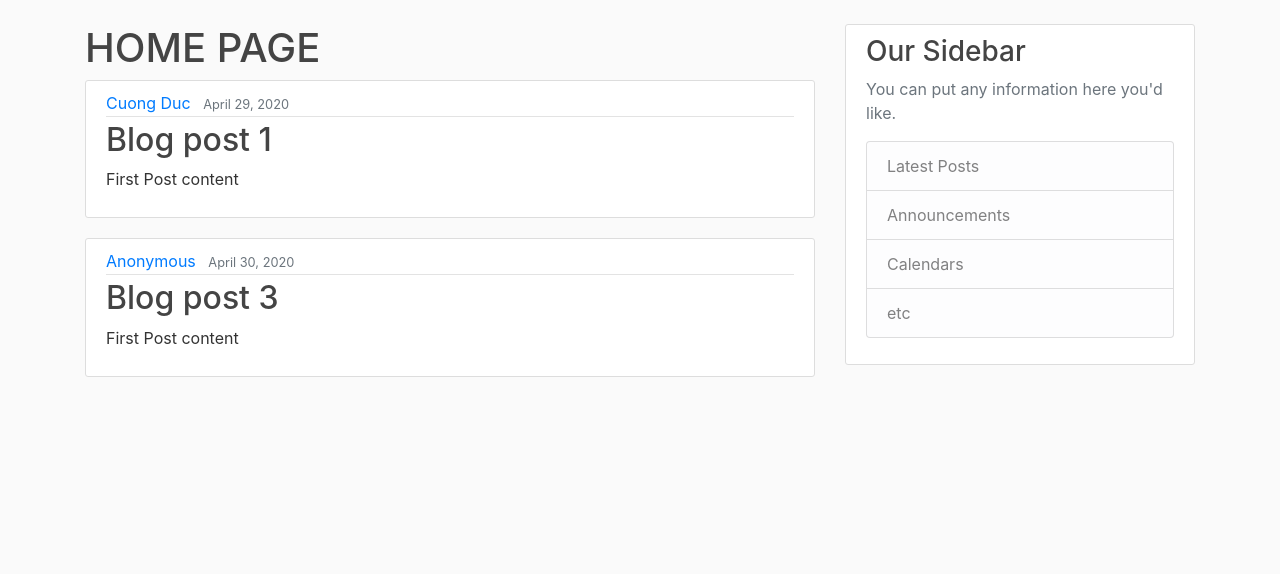
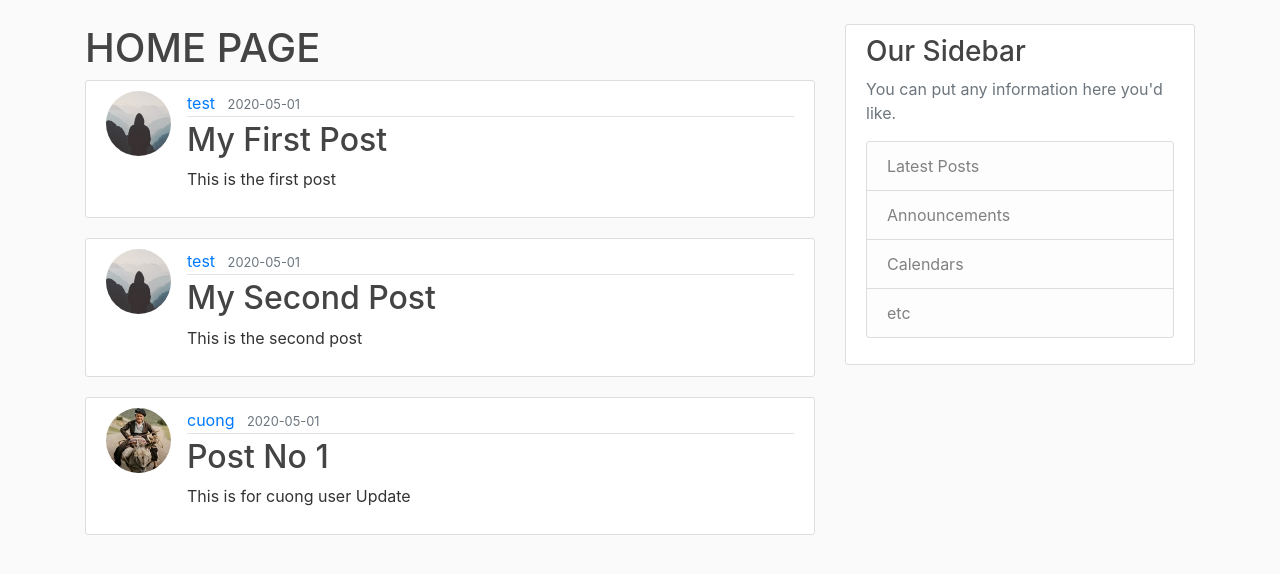
Before and after one commit to cuongduc91/flaskblog, a Flask app: page / in a window 1280 px wide. Shown: the part 56-630 px from the top of the page. Run offline with Flask 2, Linux system fonts and the light colour scheme; data comes from the database, SQL or seed files in the repository; both versions use the stored data as it was after the commit; some libraries are stand-ins or nearby versions.

Commit message:
delete and update post

```diff
--- a/flaskblog/routes.py
+++ b/flaskblog/routes.py
@@ -1,28 +1,15 @@
 import secrets, os
-from flask import render_template, url_for, flash, redirect, request
-from flaskblog.forms import RegistrationForm, LoginForm, UpdateAccountForm
+from flask import render_template, url_for, flash, redirect, request, abort
+from flaskblog.forms import RegistrationForm, LoginForm, UpdateAccountForm, PostForm
 from flaskblog.models import User, Post
 from flaskblog import app, bcrypt, db
 from flask_login import login_user, current_user, logout_user, login_required
 from PIL import Image
-posts =[
-    {
-        'author':'Cuong Duc',
-        'title':'Blog post 1',
-        'content':'First Post content',
-        'date_posted':'April 29, 2020'
-    },
-    {
-        'author':'Anonymous',
-        'title':'Blog post 3',
-        'content':'First Post content',
-        'date_posted':'April 30, 2020'
-    }
 
-]
 @app.route('/')
 @app.route('/home')
 def home():
+    posts=Post.query.all()
     return render_template('home.html',posts=posts)
 
 @app.route('/about')
@@ -91,3 +78,51 @@ def account():
         form.email.data = current_user.email
     image_file = url_for('static',filename='profile_pics/'+current_user.image_file)
     return render_template('account.html',title='Account',image_file=image_file,form=form)
+
+@app.route('/post/new',methods=['GET','POST'])
+@login_required
+def new_post():
+    form = PostForm()
+    if form.validate_on_submit():
+        post=Post(title=form.title.data,content=form.content.data,author=current_user)
+        db.session.add(post)
+        db.session.commit()
+        flash('Your post has been created','success')
+        return redirect(url_for('home'))
+    return render_template('create_post.html',title='New Post',
+                        legend='Update Post',form=form)
+
+@app.route('/post/<int:post_id>',methods=['GET','POST'])
+def post(post_id):
+    post = Post.query.get_or_404(post_id)
+    return render_template('post.html',title=post.title,post=post)
+
+@app.route('/update_post/<int:post_id>/update',methods=['GET','POST'])
+@login_required
+def update_post(post_id):
+    post = Post.query.get_or_404(post_id)
+    if post.author != current_user:
+        abort(403)
+    form = PostForm()
+    if form.validate_on_submit():
+        post.title= form.title.data
+        post.content = form.content.data
+        db.session.commit()
+        flash('Your post has been updated!','succes')
+        return redirect(url_for('post',post_id=post_id))
+    elif request.method == 'GET':
+        form.title.data=post.title
+        form.content.data=post.content
+    return render_template('create_post.html',title='Update Post',
+                            form=form,legend='Update Post')
+
+@app.route('/delete_post/<int:post_id>/delete',methods=['GET','POST'])
+@login_required
+def delete_post(post_id):
+    post = Post.query.get_or_404(post_id)
+    if post.author != current_user:
+        abort(403)
+    db.session.delete(post)
+    db.session.commit()
+    flash('Your post has been deleted!','succes')
+    return redirect(url_for('home',post_id=post_id))
--- a/flaskblog/templates/home.html
+++ b/flaskblog/templates/home.html
@@ -5,12 +5,13 @@
         <!-- CODE BLOCK{} -->
         {% for post in posts %}
         <article class="media content-section">
+          <img src="{{url_for('static',filename='profile_pics/'+post.author.image_file)}}" alt="" class="rounded-circle article-img">
             <div class="media-body">
               <div class="article-metadata">
-                <a class="mr-2" href="#">{{ post.author }}</a>
-                <small class="text-muted">{{ post.date_posted }}</small>
+                <a class="mr-2" href="#">{{ post.author.username }}</a>
+                <small class="text-muted">{{ post.date_posted.strftime('%Y-%m-%d') }}</small>
               </div>
-              <h2><a class="article-title" href="#">{{ post.title }}</a></h2>
+              <h2><a class="article-title" href="{{url_for('post', post_id=post.id)}}">{{ post.title }}</a></h2>
               <p class="article-content">{{ post.content }}</p>
             </div>
           </article>
--- a/flaskblog/templates/layout.html
+++ b/flaskblog/templates/layout.html
@@ -30,15 +30,13 @@
               <!-- Navbar Right Side -->
               <div class="navbar-nav">
                 {%if current_user.is_authenticated%}
+                <a class="nav-item nav-link" href="{{url_for('new_post')}}">New Post</a>
                 <a class="nav-item nav-link" href="{{url_for('account')}}">Account</a>
                 <a class="nav-item nav-link" href="{{url_for('logout')}}">Logout</a>
                 {%else%}
                 <a class="nav-item nav-link" href="{{url_for('login')}}">Login</a>
                 <a class="nav-item nav-link" href="{{url_for('register')}}">Register</a>
-
                 {%endif%}
-
-
               </div>
             </div>
           </div>
```
Also changed, not shown: flaskblog/forms.py (+6 -1 lines), flaskblog/templates/create_post.html (added, +43 -0 lines), flaskblog/templates/post.html (added, +40 -0 lines), flaskblog/site.db, flaskblog/static/profile_pics/980de7f0fd988663.jpg (added).
